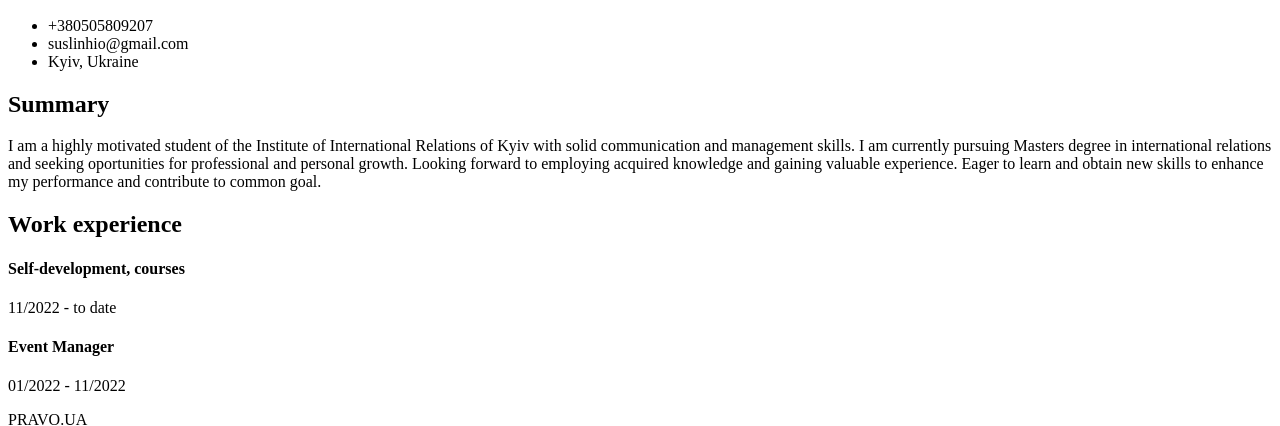
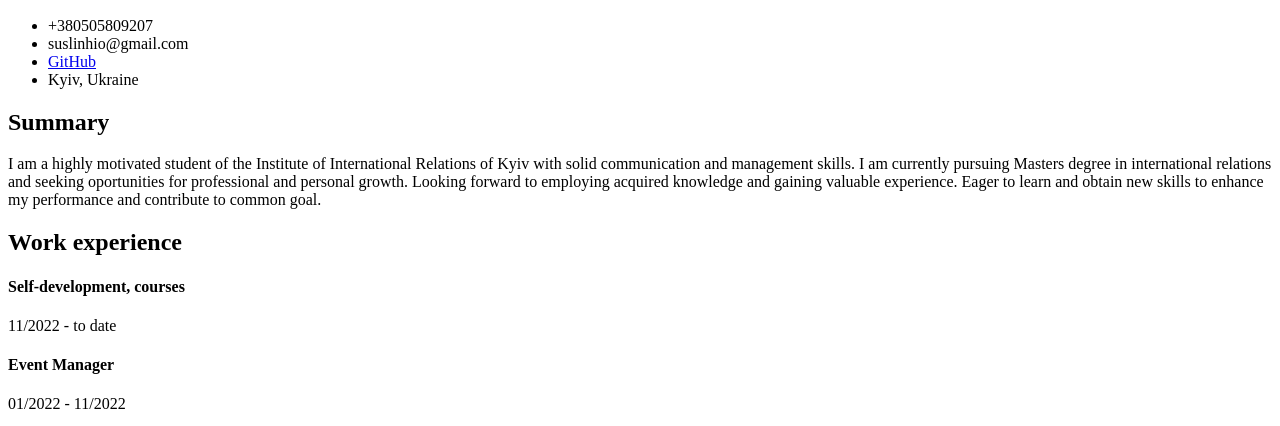
Before and after one commit to suslinhio/HTML-1C, a plain HTML site: page HW1_CV.html in a window 1280 px wide. Shown: the part 339-765 px from the top of the page. Drawn offline with Linux system fonts and the light colour scheme.

Commit message:
Add github

```diff
--- a/HW1_CV.html
+++ b/HW1_CV.html
@@ -29,6 +29,7 @@
                 <ul>
                     <li>+380505809207</li>
                     <li>suslinhio@gmail.com</li>
+                    <li><a href="https://github.com/suslinhio">GitHub</a></li>
                     <li>Kyiv, Ukraine</li>
                 </ul>
             </article>
```
